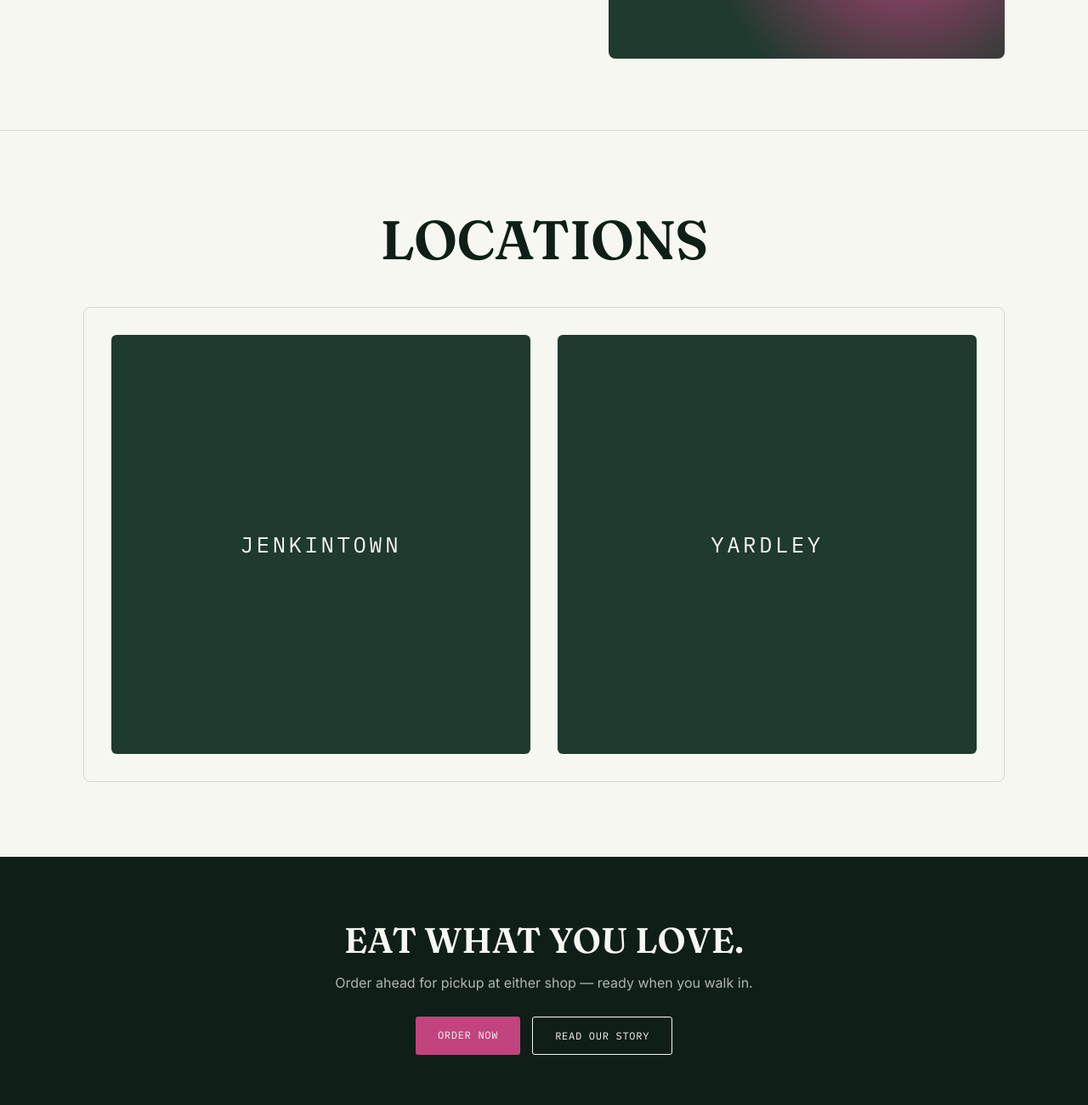
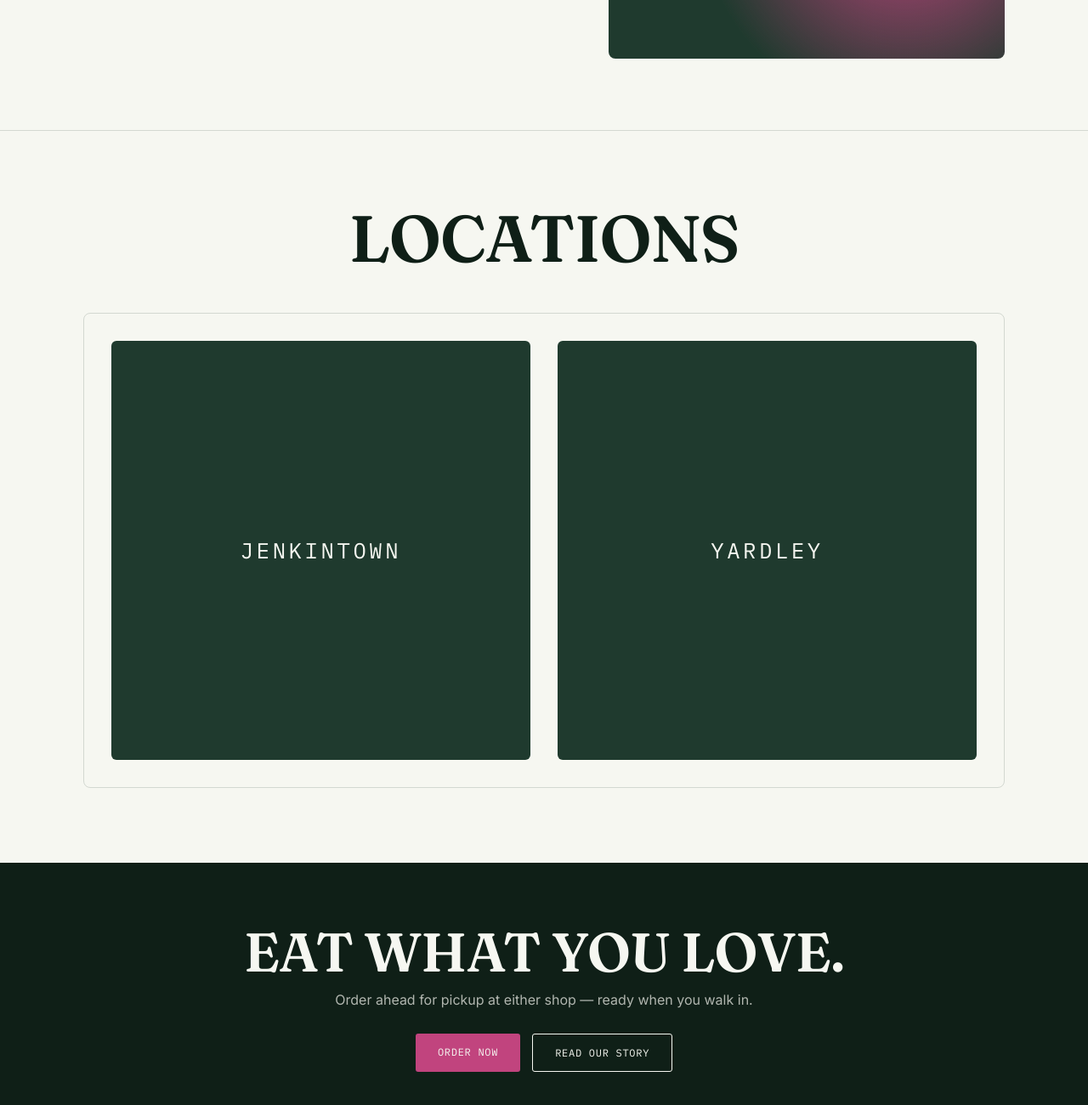
Before and after one commit to Shrijicol/simplyfruitswebsite, a plain HTML site: page index.html in a window 1280 px wide. Shown: the part 689-1989 px from the top of the page at 85% size. Drawn offline with Linux system fonts and the light colour scheme.

Commit message:
Update style.css

```diff
--- a/style.css
+++ b/style.css
@@ -464,7 +464,9 @@ section:last-of-type { border-bottom: none; }
 .cta-banner h2 {
   font-family: var(--display);
   font-weight: 600;
-  font-size: clamp(1.8rem, 3.4vw, 2.6rem);
+  font-size: clamp(2.6rem, 5vw, 4rem);
+  line-height: 1.02;
+  letter-spacing: -0.015em;
   margin: 0 0 14px;
 }
 .cta-banner p { color: rgba(246,247,241,0.7); margin: 0 0 30px; }
@@ -597,11 +599,13 @@ footer.site-footer .logo { color: var(--cream); }
 .duo-heading {
   font-family: var(--display);
   font-weight: 600;
-  font-size: clamp(2.4rem, 5vw, 4rem);
-  letter-spacing: -0.01em;
+  font-size: clamp(3rem, 6vw, 5rem);
+  line-height: 1.02;
+  letter-spacing: -0.015em;
   color: var(--green-950);
   text-align: center;
-  margin: 0 0 40px;
+  width: 100%;
+  margin: 0 0 48px;
 }
 
 .duo-grid {
```
